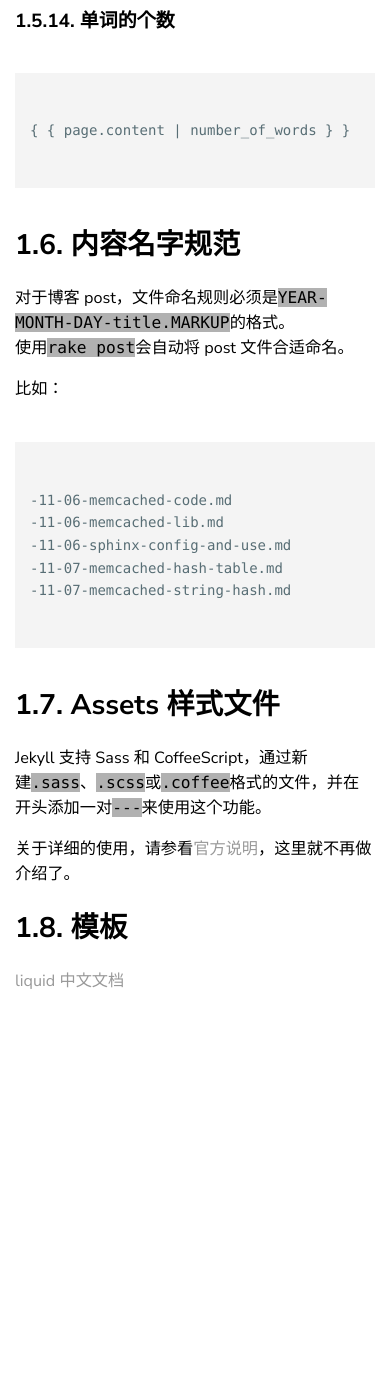
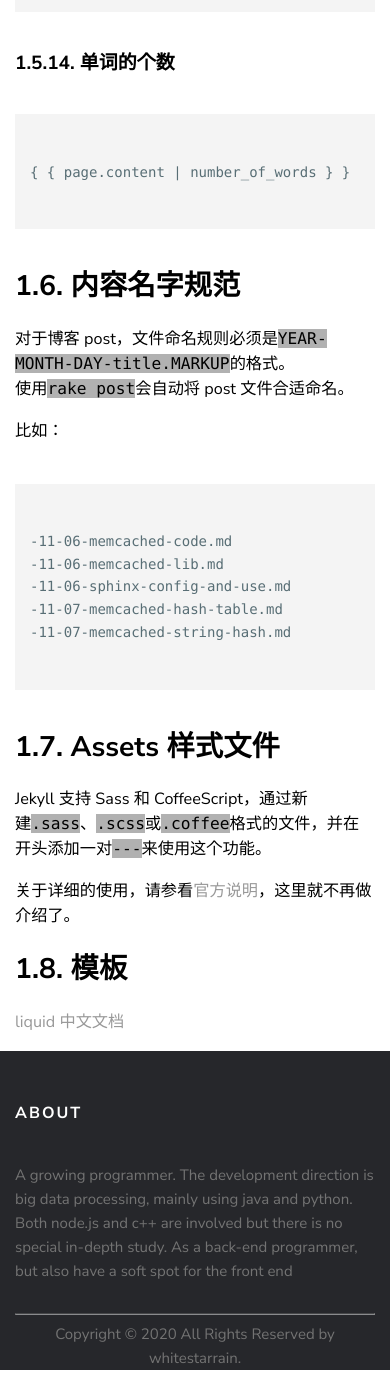
Before and after one commit to whitestarrain/blog, a Jekyll site: the page built from _posts/2020-08-06-jekyll-guide.md, in a window 390 px wide and 1400 px high, scrolled down 32145 px. Built offline with Jekyll 4.4.1, drawn with Linux system fonts in a browser that asks for light colours; comment, search, counter and statistics services are not loaded; before the commit the page ends 33155 px from its top, so only the background shows below that.

Commit message:
添加footer，调整md引用样式

```diff
--- a/_includes/footer.html
+++ b/_includes/footer.html
@@ -30,6 +30,35 @@
 
 {%- if site.texture.useMathJax -%}
 <script type="text/javascript"
-  src="https://cdnjs.cloudflare.com/ajax/libs/mathjax/2.7.1/MathJax.js?config=TeX-AMS-MML_HTMLorMML">
-</script>
+	src="https://cdnjs.cloudflare.com/ajax/libs/mathjax/2.7.1/MathJax.js?config=TeX-AMS-MML_HTMLorMML">
+	</script>
 {%- endif -%}
+
+
+<!-- 新增footer -->
+
+<link rel="stylesheet" href="{{ '/assets/css/footer.css' | relative_url }}">
+
+<!-- Site footer -->
+<footer class="site-footer">
+	<div class="container">
+		<div class="row">
+			<div class="col-sm-12 col-md-6">
+				<h6>About</h6>
+				<p class="text-justify">A growing programmer. The development direction is big data processing, mainly
+					using java and python. Both node.js and c++ are involved but there is no special in-depth study. As
+					a back-end programmer, but also have a soft spot for the front end</p>
+			</div>
+		</div>
+		<hr>
+	</div>
+	<div class="container">
+		<div class="row">
+			<div class="col-md-8 col-sm-6 col-xs-12">
+				<p class="copyright-text">Copyright &copy; 2020 All Rights Reserved by
+					<a href="#">whitestarrain</a>.
+				</p>
+			</div>
+		</div>
+	</div>
+</footer>
--- a/_layouts/post.html
+++ b/_layouts/post.html
@@ -12,7 +12,7 @@
   </header>
   <main>
     <div class="container">
-      <div id="table-of-contents" style="position: absolute;right: 50px;">
+      <div id="table-of-contents" style="position: fixed;right: 50px;display: none;top:50%;">
         <!-- toc生成 -->
         {% include toc.html html=content %}
       </div>
@@ -46,10 +46,18 @@
 </script>
 <script>
 
-/* 设置小屏幕自动隐藏toc */
+/* 设置小屏幕自动显示toc */
 toc = document.getElementById("table-of-contents")
-if(window.innerWidth<1000){
-  toc.style.display = "none"
+if(window.innerWidth>1000){
+  toc.style.display = "block"
 }
+toc_ul = document.querySelector("#table-of-contents>ul")
+if(toc_ul !=null){
+  header = document.querySelector("header")
+  toc.style.top = (header.height+10)+"px"
+  toc_ul.style.height = (window.innerHeight - header.offsetHeight -20) + "px"
+}
+
+
 </script>
 </html>
--- a/_posts/2019-06-30-coding-post.markdown
+++ b/_posts/2019-06-30-coding-post.markdown
@@ -22,6 +22,10 @@ app.listen(3000)
 	- test
 	- test
 
+> adfadfsd
+
+> dfasdf
+
 
 
 Lorem `data.save` ipsum dolor sit amet, consectetur adipisicing elit. Aliquam qui voluptatem excepturi nemo similique atque sapiente aperiam, dolorum deleniti! Esse quam perferendis temporibus nemo at molestias necessitatibus tenetur cupiditate sapiente. Lorem ipsum dolor sit amet, consectetur adipisicing elit. Nihil et voluptatibus non labore officiis assumenda, distinctio perspiciatis blanditiis nesciunt rerum molestias impedit fugiat nulla qui libero minima quasi! Libero, iure.
--- a/_sass/theme.scss
+++ b/_sass/theme.scss
@@ -61,7 +61,7 @@ figcaption {
 
 header {
 	// background-size: cover;
-	padding: 80px 0 80px;
+	padding: 120px 0 40px;
 	color: #fff;
 	overflow: hidden;
 	h2 {
@@ -263,3 +263,9 @@ header {
 pre code{
 	font-size: 14px;
 }
+
+/* 引用样式调整 */
+
+blockquote{
+	background-color: rgba(74, 137, 253, 0.116);
+}
--- /dev/null
+++ b/assets/css/footer.css
@@ -0,0 +1,138 @@
+.site-footer {
+    background-color: #26272b;
+    padding: 45px 0 20px;
+    font-size: 15px;
+    line-height: 24px;
+    color: #737373;
+}
+.site-footer hr {
+    border-top-color: #bbb;
+    opacity: 0.5;
+}
+.site-footer hr.small {
+    margin: 20px 0;
+}
+.site-footer h6 {
+    color: #fff;
+    font-size: 16px;
+    text-transform: uppercase;
+    margin-top: 5px;
+    letter-spacing: 2px;
+}
+.site-footer a {
+    color: #737373;
+}
+.site-footer a:hover {
+    color: #3366cc;
+    text-decoration: none;
+}
+.footer-links {
+    padding-left: 0;
+    list-style: none;
+}
+.footer-links li {
+    display: block;
+}
+.footer-links a {
+    color: #737373;
+}
+.footer-links a:active,
+.footer-links a:focus,
+.footer-links a:hover {
+    color: #3366cc;
+    text-decoration: none;
+}
+.footer-links.inline li {
+    display: inline-block;
+}
+.site-footer .social-icons {
+    text-align: right;
+}
+.site-footer .social-icons a {
+    width: 40px;
+    height: 40px;
+    line-height: 40px;
+    margin-left: 6px;
+    margin-right: 0;
+    border-radius: 100%;
+    background-color: #33353d;
+}
+.copyright-text {
+    margin: 0;
+}
+@media (max-width: 991px) {
+    .site-footer [class^="col-"] {
+        margin-bottom: 30px;
+    }
+}
+@media (max-width: 767px) {
+    .site-footer {
+        padding-bottom: 0;
+    }
+    .site-footer .copyright-text,
+    .site-footer .social-icons {
+        text-align: center;
+    }
+}
+.social-icons {
+    padding-left: 0;
+    margin-bottom: 0;
+    list-style: none;
+}
+.social-icons li {
+    display: inline-block;
+    margin-bottom: 4px;
+}
+.social-icons li.title {
+    margin-right: 15px;
+    text-transform: uppercase;
+    color: #96a2b2;
+    font-weight: 700;
+    font-size: 13px;
+}
+.social-icons a {
+    background-color: #eceeef;
+    color: #818a91;
+    font-size: 16px;
+    display: inline-block;
+    line-height: 44px;
+    width: 44px;
+    height: 44px;
+    text-align: center;
+    margin-right: 8px;
+    border-radius: 100%;
+    -webkit-transition: all 0.2s linear;
+    -o-transition: all 0.2s linear;
+    transition: all 0.2s linear;
+}
+.social-icons a:active,
+.social-icons a:focus,
+.social-icons a:hover {
+    color: #fff;
+    background-color: #29aafe;
+}
+.social-icons.size-sm a {
+    line-height: 34px;
+    height: 34px;
+    width: 34px;
+    font-size: 14px;
+}
+.social-icons a.facebook:hover {
+    background-color: #3b5998;
+}
+.social-icons a.twitter:hover {
+    background-color: #00aced;
+}
+.social-icons a.linkedin:hover {
+    background-color: #007bb6;
+}
+.social-icons a.dribbble:hover {
+    background-color: #ea4c89;
+}
+@media (max-width: 767px) {
+    .social-icons li.title {
+        display: block;
+        margin-right: 0;
+        font-weight: 600;
+    }
+}
--- a/assets/css/toc.css
+++ b/assets/css/toc.css
@@ -1,4 +1,5 @@
 #table-of-contents>ul{
     box-shadow: 1px 1px 5px #201f1f71;
     padding: 20px 40px 10px 40px;
+    overflow: auto;
 }
```
Also changed, not shown: _posts/2020-08-06-jekyll-guide.md (+3 -1 lines).
